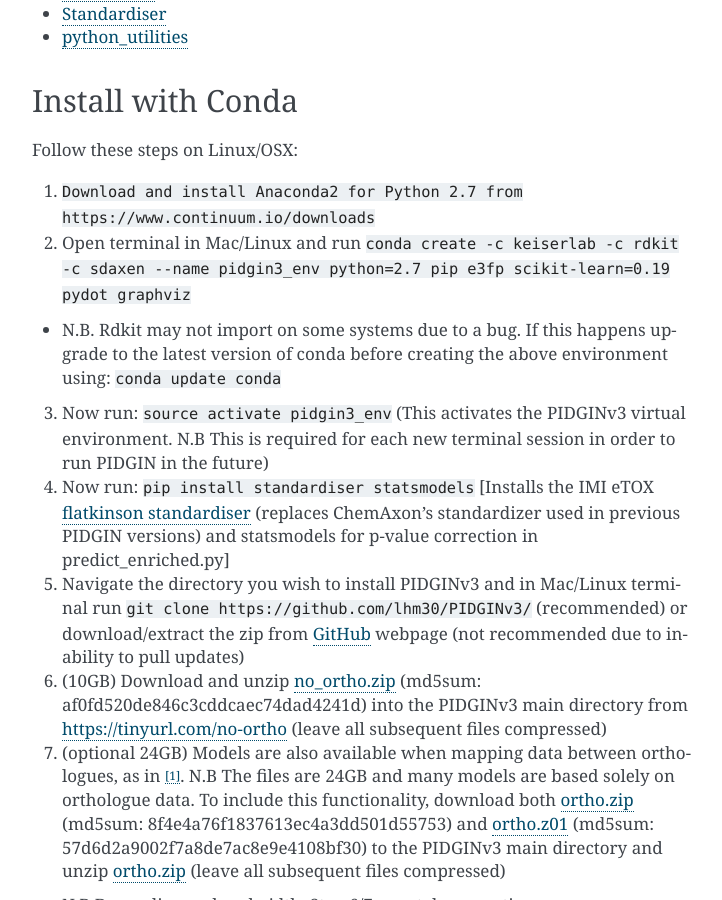
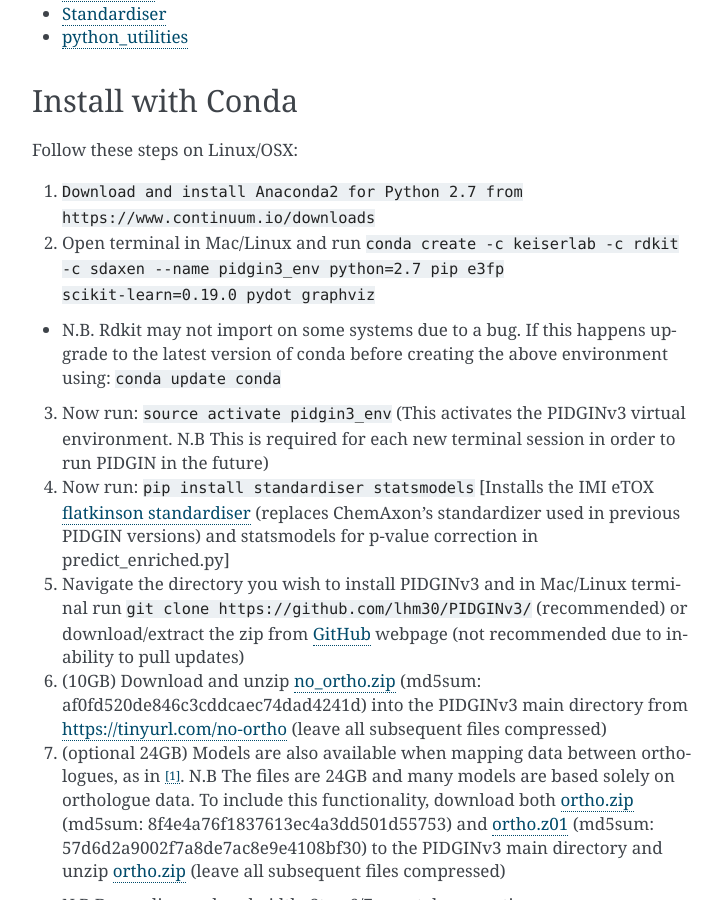
Before and after one commit to lhm30/PIDGINv3, a Sphinx documentation site: the page built from docs/install.rst, in a window 1280 px wide and 900 px high, scrolled down 367 px. Shown: the whole window, without its empty margins (388-1110 px from the left). Built offline with Sphinx 7.4.7, drawn with Linux system fonts in a browser that asks for light colours.

Commit message:
Updated step4 to install Scikit-learn 0.19.0
No problems if an installation uses Scikit-learn version 0.19.2 - just that multiple warning messages are being generated when running PIDGINv3 (particularly for the Random Forests (RFs) using that version 0.19.2. By using 0.19.0, these warning messages are removed.

```diff
--- a/docs/install.rst
+++ b/docs/install.rst
@@ -24,7 +24,7 @@
 
 1. ``Download and install Anaconda2 for Python 2.7 from https://www.continuum.io/downloads``
 
-2. Open terminal in Mac/Linux and run ``conda create -c keiserlab -c rdkit -c sdaxen --name pidgin3_env python=2.7 pip e3fp scikit-learn=0.19 pydot graphviz``
+2. Open terminal in Mac/Linux and run ``conda create -c keiserlab -c rdkit -c sdaxen --name pidgin3_env python=2.7 pip e3fp scikit-learn=0.19.0 pydot graphviz``
 
 * N.B. Rdkit may not import on some systems due to a bug. If this happens upgrade to the latest version of conda before creating the above environment using: ``conda update conda``
 
```
